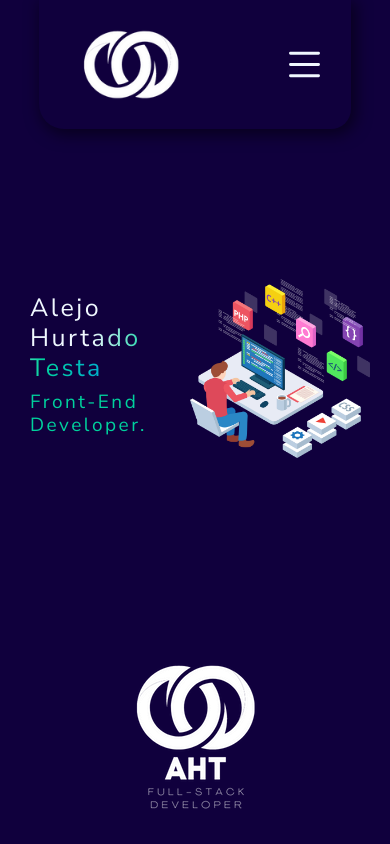
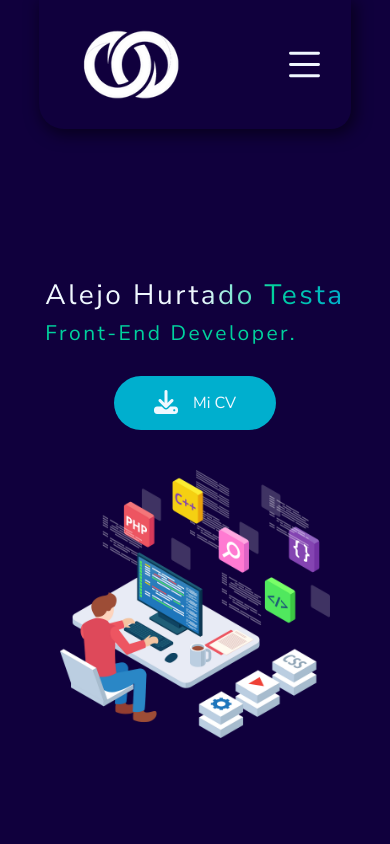
Before and after one commit to Alejo-Hurtado-Testa/Portfolio, a website: page index.html in a window 390 px wide. Shown: the top 844 px of the page. Drawn offline with nearby package versions, Linux system fonts and the light colour scheme; a web font is replaced by a local one.

Commit message:
Trasladamos el boton de cv a la pagina de inicio, le aplicamos los estilos y modificamos el media query de la pagina de inicio asi se ve bien el boton

```diff
--- a/index.html
+++ b/index.html
@@ -83,6 +83,16 @@
         <div>
           <h1 class="first-principal">alejo hurt<span>ado testa</span></h1>
           <h2 class="second-principal">front-end developer.</h2>
+          <div class="btncv">
+            <a
+              download="Alejo-Hurtado-Testa_CV"
+              href="../assets/Alejo-CV.pdf"
+              class="btn-downloadcv"
+              target="_blank"
+              ><span> <i class="fa-solid fa-download fa-xl"></i></span
+              ><span class="text-download">Mi CV</span></a
+            >
+          </div>
         </div>
         <div>
           <img
--- a/scss/_index.scss
+++ b/scss/_index.scss
@@ -34,4 +34,26 @@
     text-transform: capitalize;
     animation: from-left 0.7s ease;
   }
+  .btncv {
+    animation: from-left 0.7s ease;
+    margin-top: 30px;
+    margin-left: 50px;
+    .btn-downloadcv {
+      background-color: rgb(0, 175, 206);
+      color: aliceblue;
+      text-decoration: none;
+      padding: 20px 60px;
+      border-radius: 50px;
+      transition: all 0.2s ease;
+      .text-download {
+        font-size: 1.2rem;
+        margin-left: 15px;
+      }
+      &:hover {
+        background-color: aliceblue;
+        color: rgb(0, 209, 157);
+        transition: all 0.2s ease;
+      }
+    }
+  }
 }
--- a/scss/_media.scss
+++ b/scss/_media.scss
@@ -1,19 +1,33 @@
 @media (max-width: 992px) {
   /* PAGINA DE INICIO */
   .principal {
+    flex-direction: column;
     .first-principal {
-      font-size: 25px;
-      margin-left: 30px;
+      font-size: 28px;
+      margin-left: 0px;
     }
 
     .second-principal {
-      font-size: 19px;
-      margin-left: 30px;
+      font-size: 21px;
+      margin-left: 0px;
+    }
+
+    .btncv {
+      margin-left: 0px;
+      margin-bottom: 40px;
+      display: flex;
+      justify-content: center;
+      align-items: center;
+      .btn-downloadcv {
+        padding: 15px 40px;
+        .text-download {
+          font-size: 1rem;
+        }
+      }
     }
 
     .img-principal {
-      width: 180px;
-      margin-right: 20px;
+      width: 270px;
     }
   }
 
--- a/scss/_proyects.scss
+++ b/scss/_proyects.scss
@@ -15,24 +15,6 @@
     letter-spacing: 2px;
     animation: from-right 0.7s ease;
     margin-bottom: 50px;
-  }
-  .btn-downloadcv {
-    animation: from-right 0.7s ease;
-    background-color: aliceblue;
-    color: #005eff;
-    text-decoration: none;
-    padding: 20px 60px;
-    border-radius: 50px;
-    transition: all 0.2s ease;
-    .text-download {
-      font-size: 1.2rem;
-      margin-left: 15px;
-    }
-    &:hover {
-      background-color: #005eff;
-      color: aliceblue;
-      transition: all 0.2s ease;
-    }
   }
   .img-proyect {
     width: 600px;
```
Also changed, not shown: pages/proyects.html (+0 -8 lines), css/style.css, 1 other file.
